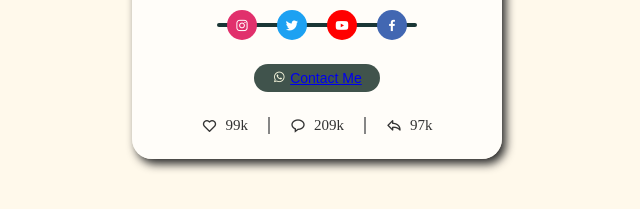
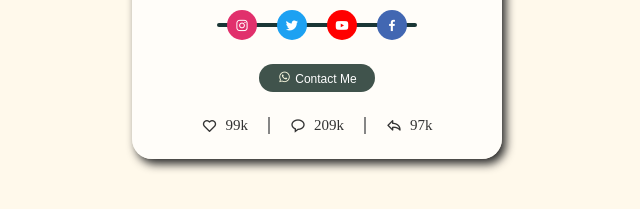
Before and after one commit to MuizIsman/MyProfile, a plain HTML site: page index.html in a window 1280 px wide. Shown: the part 447-656 px from the top of the page, 323-963 px from the left. Drawn offline with nearby package versions, Linux system fonts and the light colour scheme.

Commit message:
Update style.css

```diff
--- a/style.css
+++ b/style.css
@@ -176,6 +176,12 @@ body{
 
 }
 
+.button a{
+    color: white;
+    text-decoration: none;
+    font-size: 12px;
+}
+
 .buttons .button:hover{
     background-color: var(--warna3);
     transform: scale(1.1);
```
